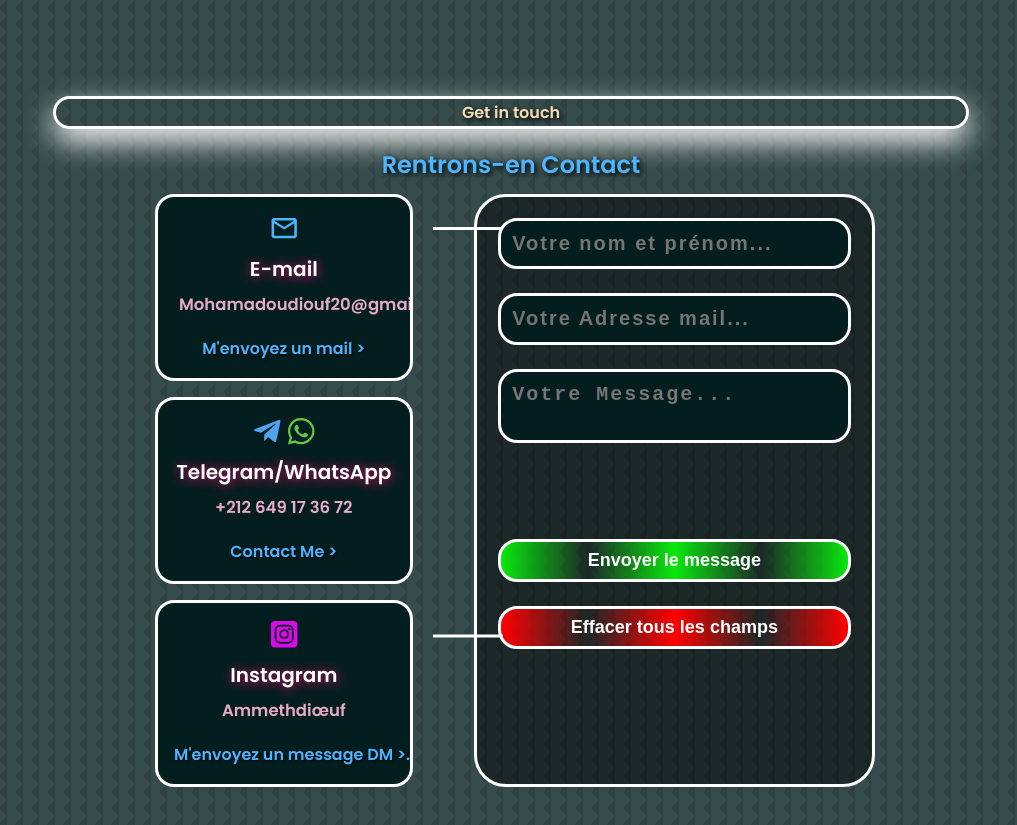
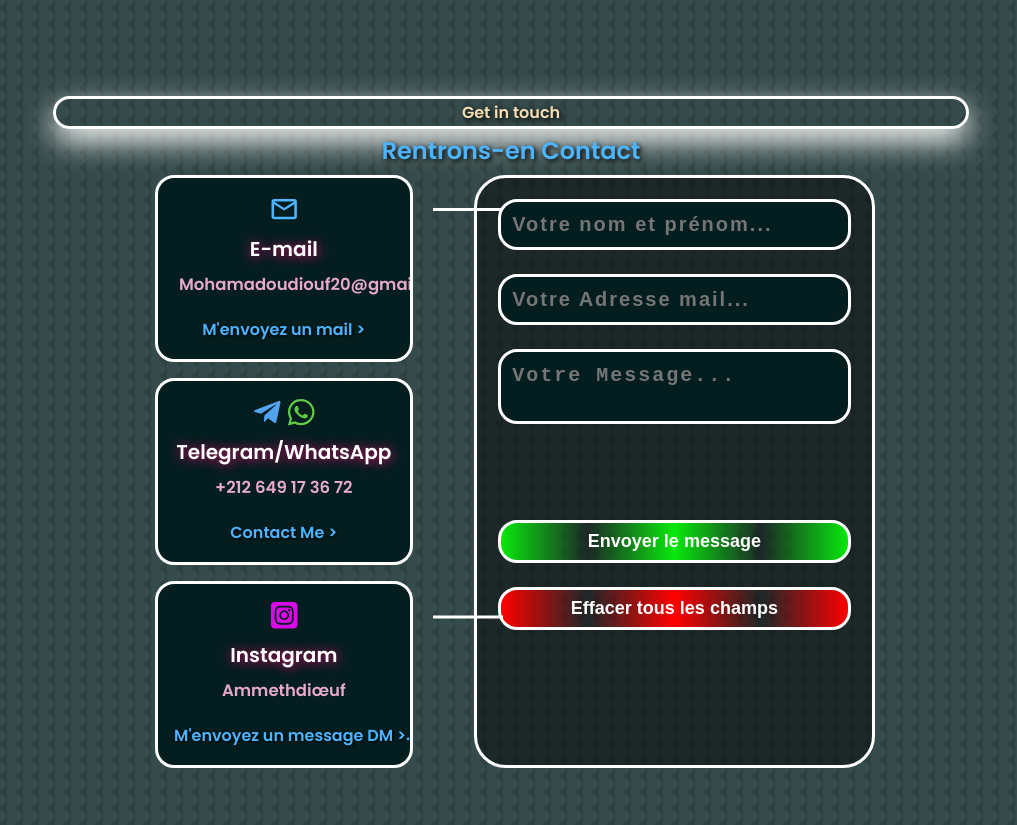
Before and after one commit to Mouhamed1003/keenprogrammer.com, a React (Create React App) app: page / in a window 1280 px wide. Shown: the part 5280-6105 px from the top of the page, without its empty margins (129-1146 px from the left). Built offline with nearby package versions, Linux system fonts and the light colour scheme.

Commit message:
Update contact.css

```diff
--- a/src/components/contact/contact.css
+++ b/src/components/contact/contact.css
@@ -7,8 +7,8 @@ section {
 }
 
 #contact h2 {
-    margin-top: 1rem;
-    margin-bottom: 0.5rem;
+    margin-top: 0.1rem;
+    margin-bottom: 0.2rem;
     text-shadow: 2px 2px 5px black;
 }
 
```
